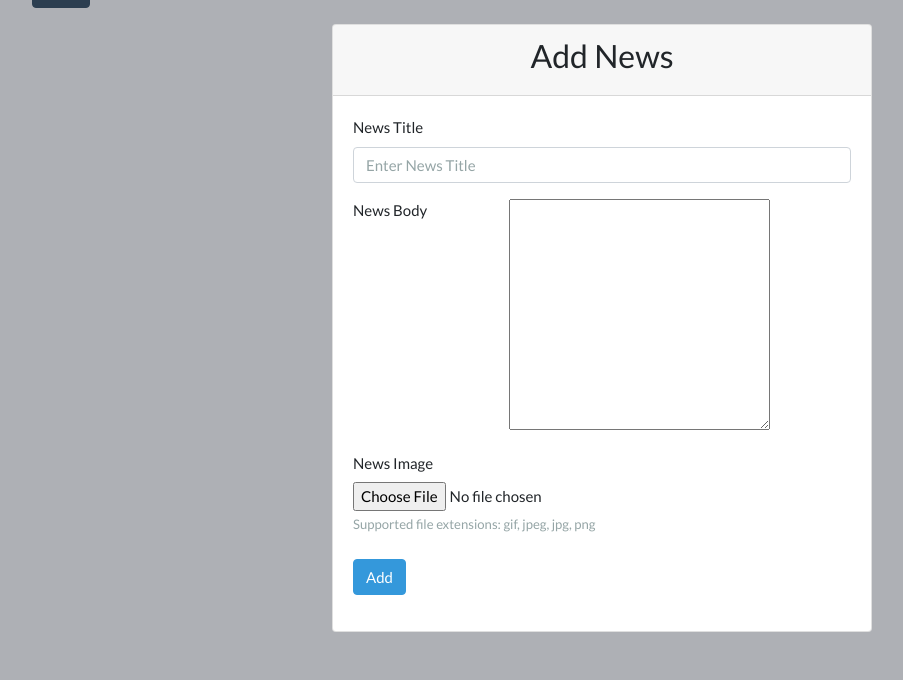
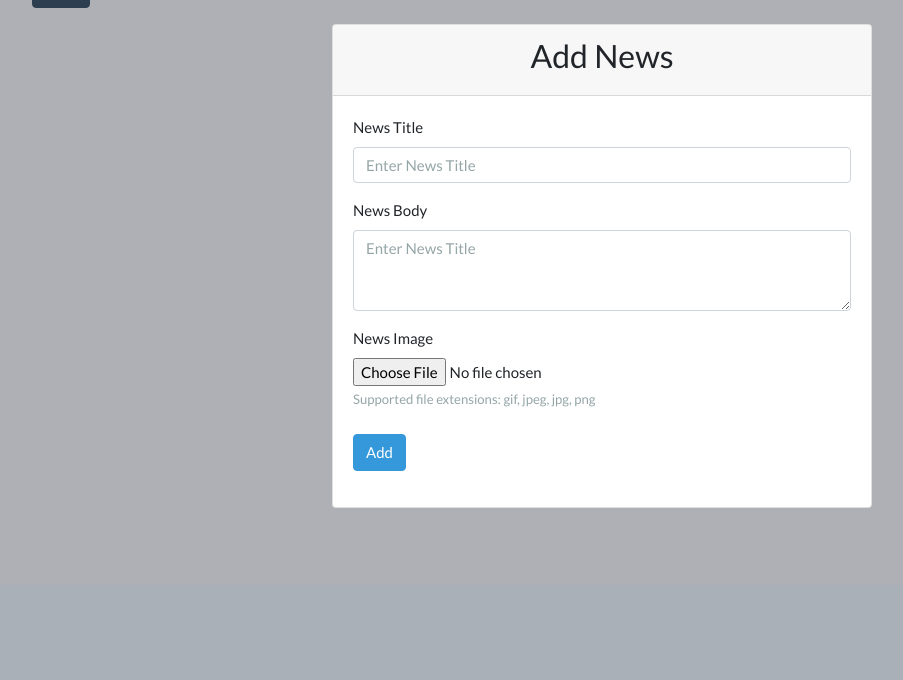
Before and after one commit to matejatasic/cms-forum, a PHP site: page /add_news.php in a window 1280 px wide. Shown: the part 215-895 px from the top of the page, without its empty margins (38-941 px from the left). After the commit the page ends 723 px from the top, so only its background shows below. Run offline with PHP 8.4, Linux system fonts and the light colour scheme; the visitor is signed in with stand-in values (Sample User, id 1); data that the repository does not hold is empty; some libraries are stand-ins or nearby versions.

Commit message:
Update add_news.php

```diff
--- a/add_news.php
+++ b/add_news.php
@@ -19,24 +19,77 @@
                     </div>
                     <div class="form-group">
                         <label class="float-left">News Body</label>
-                        <textarea name="" id="" cols="30" rows="10"></textarea>
+                        <textarea class="form-control" name="news_title" id="news_title" rows="3" placeholder="Enter News Title"></textarea>
                     </div>
                     <div class="form-group">
                         <label class="float-left">News Image</label>
-                        <input type="file" class="form-control-file" name="user_image" id="user_image">
+                        <input type="file" class="form-control-file" name="news_image" id="news_image">
                         <small class="float-left form-text text-muted">Supported file extensions: gif, jpeg, jpg, png</small>
                     </div>
                     <div class="form-group clearfix mt-5">
                         <input type="hidden" name="page" value="register">
                         <input type="hidden" name="action" value="user_register">
                         <input type="hidden" name="user_id" value="<?php echo $_SESSION['user_id']; ?>">
-                        <input type="submit" name="user_register" id="user_register" class="float-left btn btn-info" value="Add">
+                        <input type="submit" name="add_news" id="add_news" class="float-left btn btn-info" value="Add">
                     </div>
                 </form>
             </div>
         </div>
     </div>
 </div>
+
+<script src="./classes/Validate.js"></script>
+<script>
+    $(document).ready(() => {
+        $('#add_news').click((e) => {
+            e.preventDefault();
+
+            let news_title = $('#news_title').val();
+            let news_body = $('#news_body').val();
+            let news_image = $('#news_image');
+
+            //Check if all fields are valid
+            validate.isEmpty(news_title, news_body);
+            validate.imageUploaded(image);
+            validate.showErrors(message);
+
+            //If all fields are valid, send the data to the ajax_action.php
+            $(validate.isValid) {
+                $.ajax({
+                    url: "ajax_action.php",
+                    method: "POST",
+                    data: $('#news_form').serialize(),
+                    dataType: "json",
+                    beforeSend: () => {
+                        $('#add_news').attr('disabled', 'disabled');
+                        $('#add_news').val('Please wait...');
+                    },
+                    success: (data) => {
+                        if(data.success) {
+                            validate.showSuccess(message, data.success);
+                        }
+                        else {
+                            if(typeof(data.error) === 'string') {
+                                message.html('<div class="alert alert-danger">'+data.error+'</div>');
+                            }
+                            else {
+                                validate.errors = data.error;
+                                validate.showErrors(message);
+                            }
+                        }
+                        $('#add_news').attr('disabled', false);
+                        $('#add_news').val('Register');
+                    },
+                    error: (xhr, ajaxOptions, thrownError) => {
+                        console.log(xhr.status);
+                        console.log(thrownError);
+                        message.html('<div class="alert alert-danger">There was an error while trying to register...</div>');
+                    },
+                });
+            }
+        });
+    });
+</script>
 <?php
     include('footer.php');
 ?>
```
